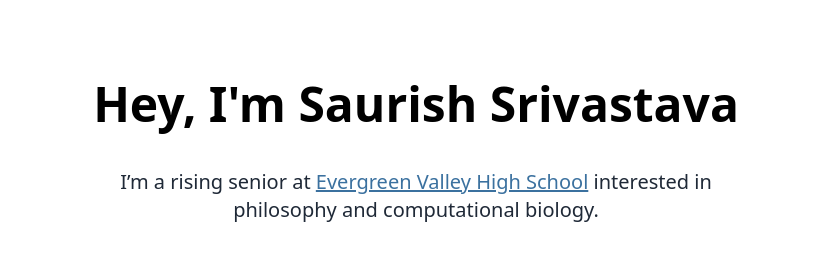
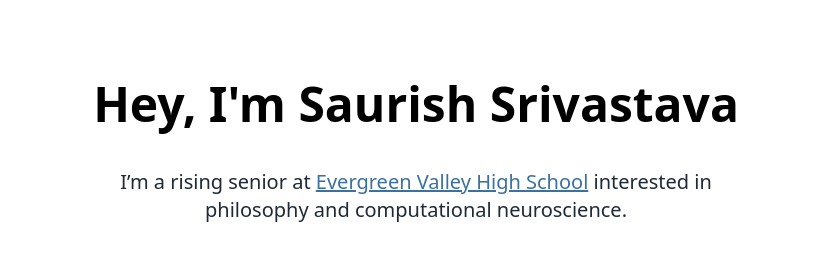
Before and after one commit to minor/saurish.com, a Next.js app: page / in a window 1280 px wide. Shown: the top 254 px of the page, without its empty margins (224-1047 px from the left). Built offline with nearby package versions, Linux system fonts and the light colour scheme; no server answers; what @tailwindcss/typography would draw is missing.

Commit message:
update(bio): bio

```diff
--- a/pages/index.tsx
+++ b/pages/index.tsx
@@ -65,7 +65,7 @@ export default function Home() {
           >
             Evergreen Valley High School
           </a>{' '}
-          interested in philosophy and computational biology.
+          interested in philosophy and computational neuroscience.
         </p>
 
         <div className="flex flex-row flex-wrap justify-center m-2 mb-10 space-x-4 text-center bg-white gap-y-4 dark:bg-black md:m-0 md:mb-10">
```
